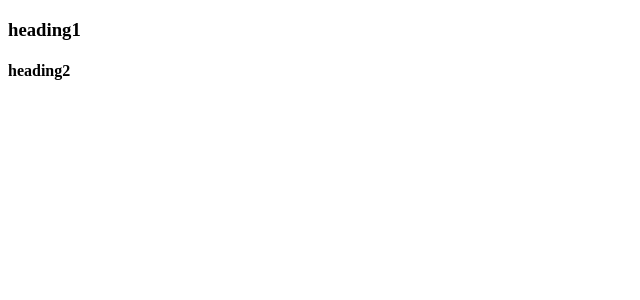
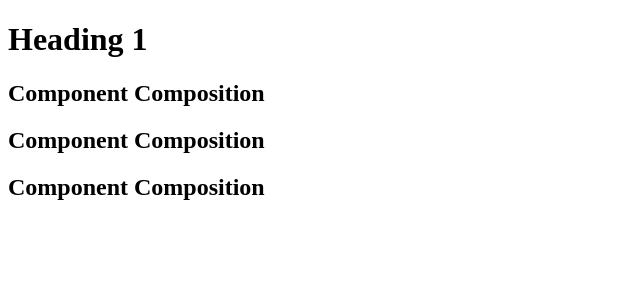
Before and after one commit to dhara1611/ReactAssignments, a React (Vite) app: page / in a window 1280 px wide. Shown: the top 300 px of the page, without its empty margins (0-640 px from the left). Built offline with nearby package versions, Linux system fonts and the light colour scheme.

Commit message:
react element, jsx, functional , react fragment

```diff
--- a/App.js
+++ b/App.js
@@ -1,14 +1,41 @@
 import React from "react";
 import ReactDOM from "react-dom/client";
-//  using React render element
 
-//root.render replace not append inside root element and passdata from root.render method
-const heading = React.createElement
-        ("div", { id: "parent" },[
-            React.createElement("div", { id: "child" },[
-            React.createElement("h3", { id: "heading1" },"heading1"),
-            React.createElement("h4", { id: "heading2" },"heading2")])
-        ]);
-console.log(heading);
-const root = ReactDOM.createRoot(document.getElementById("root"));
-root.render(heading); //use root.render
+// Nested header element using React.createElement
+
+// React.createElement = javascript object = render into html
+const heading = React.createElement("div", { class: "title" },[
+                React.createElement("h1", {},"h1"),
+                React.createElement("h1", {},"h2"),
+                React.createElement("h1", {},"h3")]);
+
+
+// Nested header element using JSX
+// jsx = React.createElement = javascript - Object = render into html
+// jsx transpile code into  React.createElement which jsEngine can understand
+const jsxheading = (<div className="title">
+        <h1>Heading 1</h1>
+        <h2>Heading 2</h2>
+        <h3>Heading 3</h3>
+    </div>);
+
+
+// function component
+const TitleComponent = () =>{
+    return <h2>Component Composition</h2>
+}
+const Headingcomponent = () =>{
+    return <div className="container">
+        <h1>Heading 1</h1>
+        {TitleComponent()}
+        {<TitleComponent/>}
+
+        {<TitleComponent></TitleComponent>}
+
+    </div>
+};
+
+
+const root= ReactDOM.createRoot(document.getElementById("root"))
+//root.render(jsxheading); render react element
+root.render(<Headingcomponent/>);  //render functional component
--- a/index.html
+++ b/index.html
@@ -9,7 +9,7 @@
   </head>
   <body>
     <div id="root">
-      <h1>Dhara Vakhare</h1>
+      <h1>Welcome to our world</h1>
     </div>
     <!-- using javascript render element -->
     <!-- <script>
--- a/package.json
+++ b/package.json
@@ -3,6 +3,8 @@
   "version": "1.0.0",
   "description": "This is namste react by Dhara",
   "scripts": {
+    "start":"parcel index.html",
+    "build":"parcel build index.html",
     "test": "jest"
   },
   "repository": {
```
Also changed, not shown: 1 other file (tests, documents, lock files or other folders).
